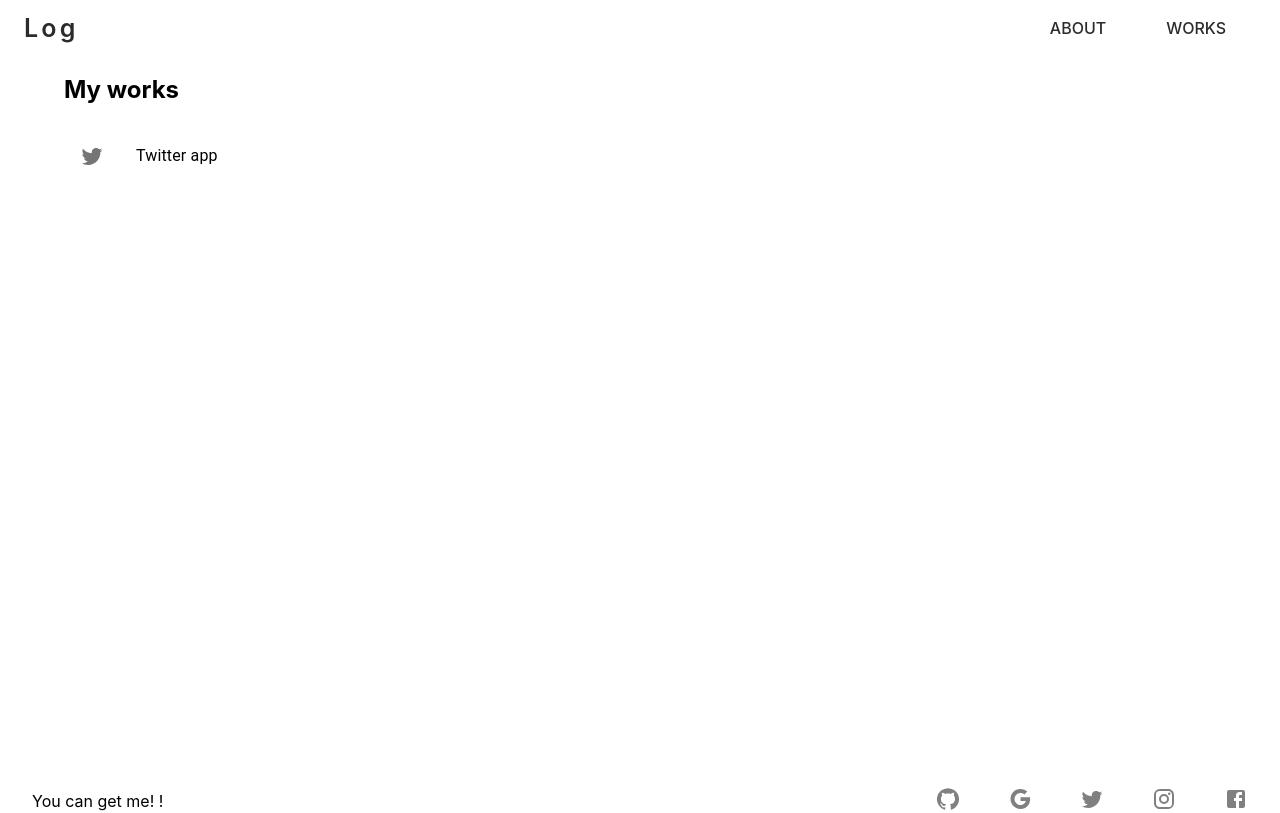
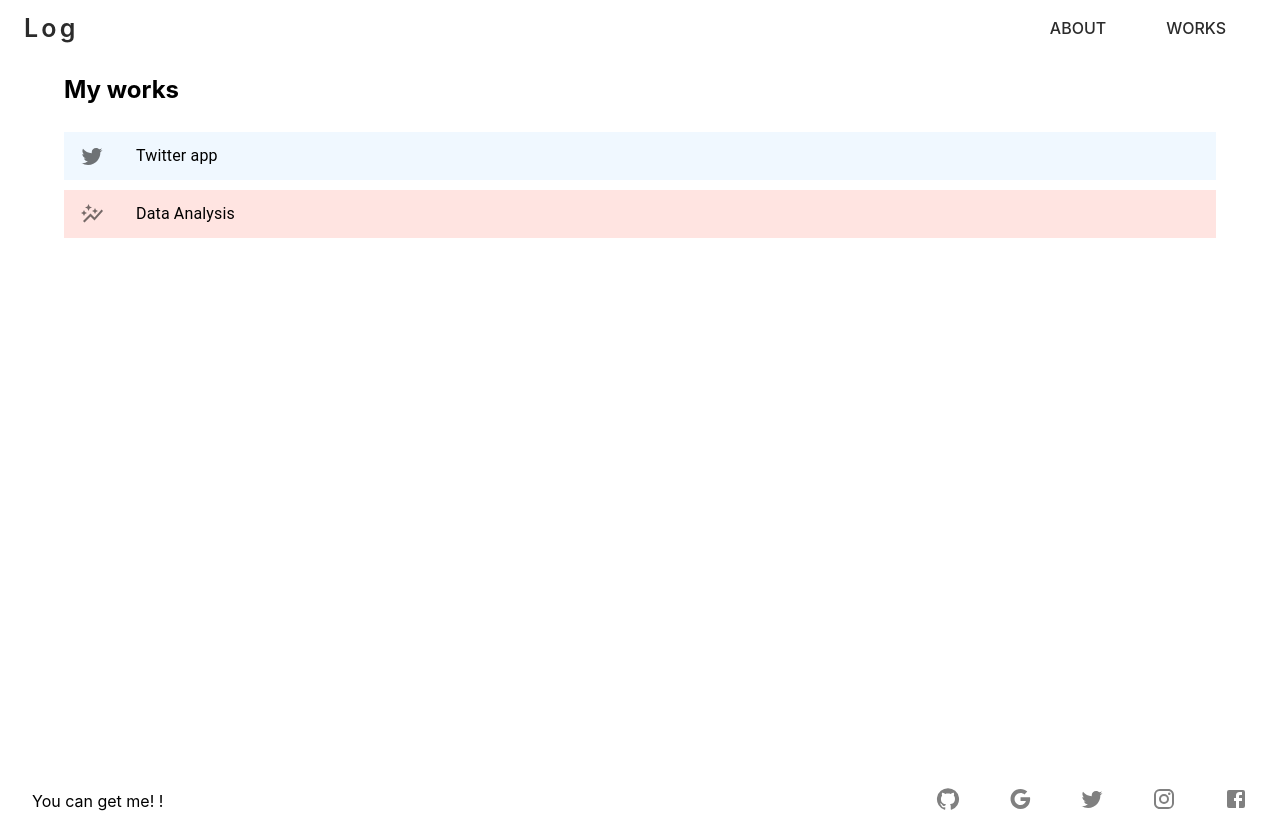
Before and after one commit to Logarithm1729/My_Profile_app, a Next.js app: page /works in a window 1280 px wide. Shown: the top 813 px of the page. Built offline with nearby package versions, Linux system fonts and the light colour scheme.

Commit message:
Change to component

```diff
--- /dev/null
+++ b/src/components/works/DataAnalysisField.tsx
@@ -0,0 +1,37 @@
+import {
+  Collapse,
+  ListItemButton,
+  ListItemIcon,
+  ListItemText,
+} from "@mui/material";
+import { Box } from "@mui/system";
+import { useState } from "react";
+import AutoGraphIcon from "@mui/icons-material/AutoGraph";
+
+import styles from "../../styles/works.module.scss";
+
+const DataAnalysisField = () => {
+  const [openAnalysis, setOpenAnalysis] = useState<boolean>(false);
+
+  const onClickOpenAnalysis = () => setOpenAnalysis(!openAnalysis);
+  return (
+    <>
+      <ListItemButton
+        onClick={onClickOpenAnalysis}
+        sx={{ backgroundColor: "#ffe4e1", marginBottom: "10px" }}
+      >
+        <ListItemIcon>
+          <AutoGraphIcon />
+        </ListItemIcon>
+        <ListItemText primary="Data Analysis" />
+      </ListItemButton>
+      <Collapse in={openAnalysis} timeout="auto" unmountOnExit>
+        <Box width="90%" margin="0 auto">
+          <h2 style={{ fontWeight: "200" }}>Comming soon ...</h2>
+        </Box>
+      </Collapse>
+    </>
+  );
+};
+
+export default DataAnalysisField;
--- /dev/null
+++ b/src/components/works/TwitterField.tsx
@@ -0,0 +1,78 @@
+import {
+  Collapse,
+  ListItemButton,
+  ListItemIcon,
+  ListItemText,
+} from "@mui/material";
+import TwitterIcon from "@mui/icons-material/Twitter";
+import { useState } from "react";
+import type { NextPage } from "next";
+import { Box } from "@mui/system";
+import Image from "next/image";
+
+import styles from "../../styles/works.module.scss";
+
+const TwitterField: NextPage = () => {
+  const [openTwitter, setOpenTwitter] = useState<boolean>(false);
+  const onClickOpenTwitter = () => setOpenTwitter(!openTwitter);
+
+  return (
+    <>
+      <ListItemButton
+        onClick={onClickOpenTwitter}
+        sx={{ backgroundColor: "#f0f8ff", marginBottom: "10px" }}
+      >
+        <ListItemIcon>
+          <TwitterIcon />
+        </ListItemIcon>
+        <ListItemText primary="Twitter app" />
+      </ListItemButton>
+      <Collapse in={openTwitter} timeout="auto" unmountOnExit>
+        <Box
+          sx={{
+            width: "90%",
+            margin: "0 auto",
+            display: "flex",
+            flexWrap: "wrap",
+          }}
+        >
+          <Box px={3}>
+            <h3 style={{ margin: "30px 0", fontWeight: "500" }}>
+              This app is using ...
+            </h3>
+            <ul className={styles.using}>
+              <li>Docker</li>
+              <li>Django Rest Framework</li>
+              <li>React.js</li>
+              <li>Redux tool kit</li>
+            </ul>
+            <p style={{ fontWeight: "300" }}>
+              Now I'm learning how to deploy.
+              <br />
+              You can see detail of this app on{" "}
+              <a
+                href="https://github.com/Logarithm1729/Twitter_Clone_App"
+                target="_blank"
+                rel="noreferrer"
+                style={{ color: "#008dff" }}
+              >
+                here
+              </a>
+              .
+            </p>
+          </Box>
+          <Box>
+            <Image
+              width={600}
+              height={390}
+              objectFit="contain"
+              src="/assets/worksImg/AppStructure.png"
+            />
+          </Box>
+        </Box>
+      </Collapse>
+    </>
+  );
+};
+
+export default TwitterField;
--- a/src/pages/works/index.tsx
+++ b/src/pages/works/index.tsx
@@ -1,77 +1,16 @@
-import {
-  Collapse,
-  List,
-  ListItemButton,
-  ListItemIcon,
-  ListItemText,
-} from "@mui/material";
-import TwitterIcon from "@mui/icons-material/Twitter";
+import { List } from "@mui/material";
 import { Box } from "@mui/system";
-import { useState } from "react";
-
-import styles from "../../styles/works.module.scss";
-import Image from "next/image";
+import DataAnalysisField from "../../components/works/DataAnalysisField";
+import TwitterField from "../../components/works/TwitterField";
 
 const Index = () => {
-  const [openTwitter, setOpenTwitter] = useState<boolean>(false);
-
-  const onClickOpenTwitter = () => setOpenTwitter(!openTwitter);
-
   return (
     <Box sx={{ paddingTop: "55px", minHeight: "90vh" }}>
       <Box sx={{ width: "90%", margin: "0 auto" }}>
         <h2>My works</h2>
         <List>
-          <ListItemButton onClick={onClickOpenTwitter}>
-            <ListItemIcon>
-              <TwitterIcon />
-            </ListItemIcon>
-            <ListItemText primary="Twitter app" />
-          </ListItemButton>
-          <Collapse in={openTwitter} timeout="auto" unmountOnExit>
-            <Box
-              sx={{
-                width: "90%",
-                margin: "0 auto",
-                display: "flex",
-                flexWrap: "wrap",
-              }}
-            >
-              <Box px={3}>
-                <h3 style={{ margin: "30px 0", fontWeight: "500" }}>
-                  This app is using ...
-                </h3>
-                <ul className={styles.using}>
-                  <li>Docker</li>
-                  <li>Django Rest Framework</li>
-                  <li>React.js</li>
-                  <li>Redux tool kit</li>
-                </ul>
-                <p style={{ fontWeight: "300" }}>
-                  Now I'm learning how to deploy.
-                  <br />
-                  You can see detail of this app on{" "}
-                  <a
-                    href="https://github.com/Logarithm1729/Twitter_Clone_App"
-                    target="_blank"
-                    rel="noreferrer"
-                    style={{'color': '#008dff'}}
-                  >
-                    here
-                  </a>
-                  .
-                </p>
-              </Box>
-              <Box>
-                <Image
-                  width={600}
-                  height={390}
-                  objectFit="contain"
-                  src="/assets/worksImg/AppStructure.png"
-                />
-              </Box>
-            </Box>
-          </Collapse>
+          <TwitterField />
+          <DataAnalysisField />
         </List>
       </Box>
     </Box>
```
